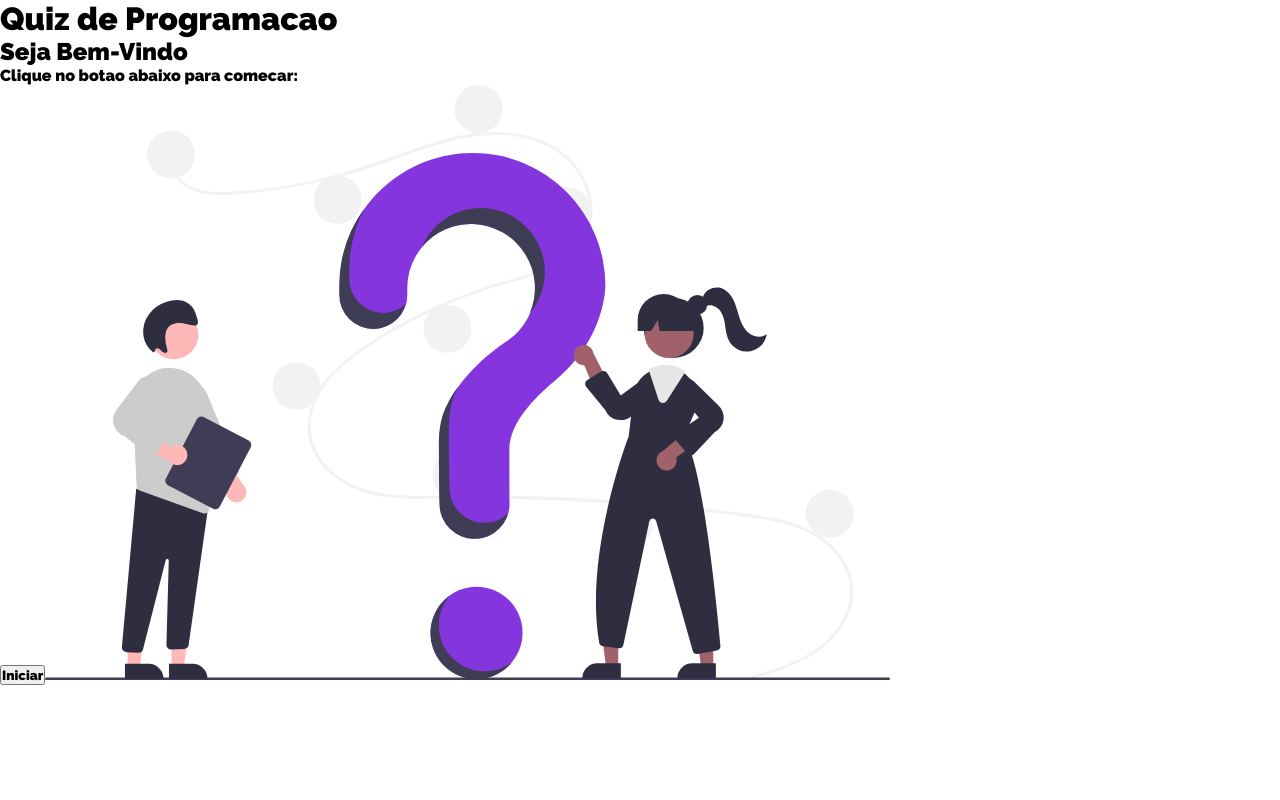
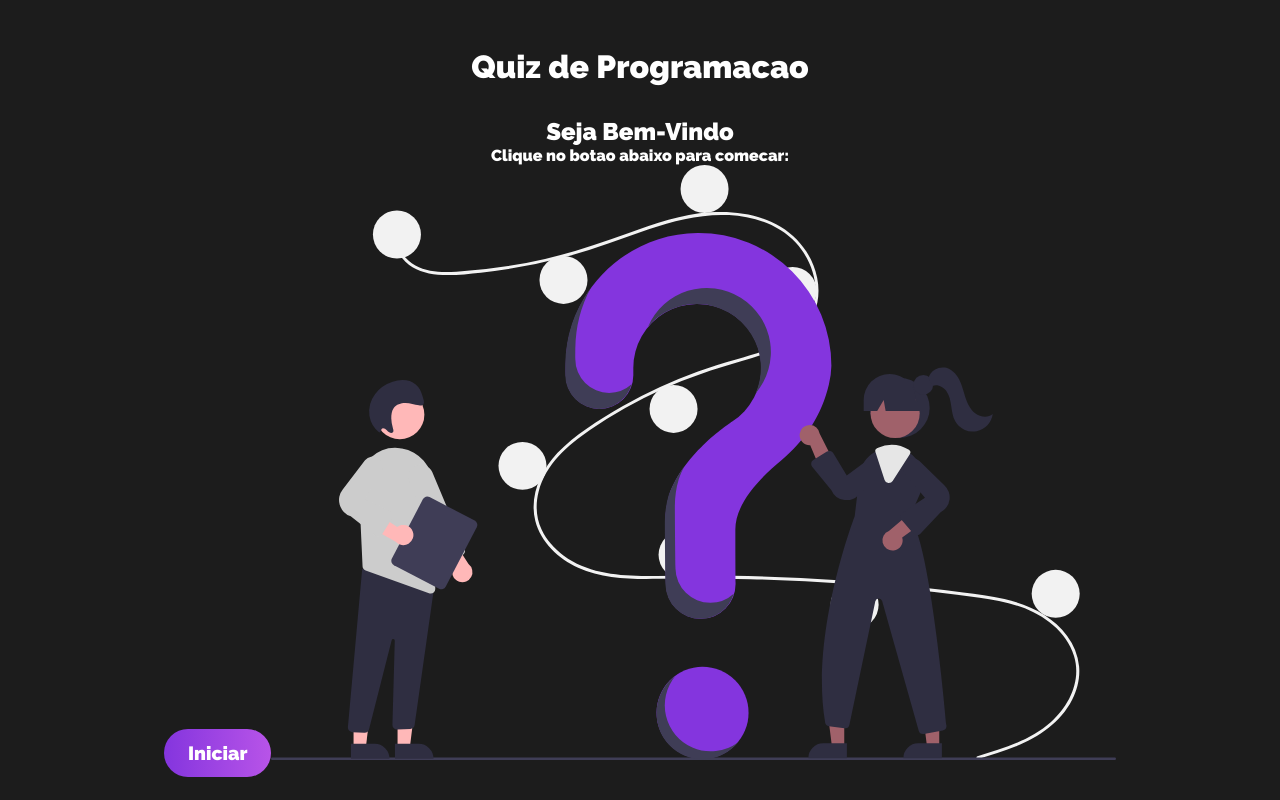
Before and after one commit to ThayRibeiro0/Quiz-React, a React (Vite) app in the folder quiz/: page / in a window 1280 px wide. Built offline with nearby package versions, Linux system fonts and the light colour scheme.

Commit message:
2 commit

```diff
--- a/quiz/src/App.css
+++ b/quiz/src/App.css
@@ -0,0 +1,12 @@
+.App {
+    text-align: center;
+    padding-top: 3rem;
+    display: flex;
+    flex-direction: column;
+    align-items: center;
+    justify-content: center;
+}
+
+.App h1{
+    margin-bottom: 2rem;
+}
--- a/quiz/src/components/Welcome.css
+++ b/quiz/src/components/Welcome.css
@@ -0,0 +1,17 @@
+#welcome {
+    text-align: center;
+    max-width: 500px;
+  }
+
+#welcome h2,
+#welcome p {
+    margin-bottom: 1rem;
+}
+
+#welcome p {
+    color: #8435de;
+}
+
+#welcome img {
+    margin-top: 2rem;
+}
--- a/quiz/src/index.css
+++ b/quiz/src/index.css
@@ -2,4 +2,38 @@
   padding: 0;
   margin: 0;
   font-family: "Raleway", sans-serif;
+  color: #fff;
 }
+
+body,
+html {
+  min-height: 100vh;
+  height: 100%;
+  background-color: #1c1c1c;
+}
+
+img {
+  max-width: 100%;
+}
+
+button{
+  font-weight: bold;
+  font-size: 1.2rem;
+  cursor: pointer;
+  padding: .8rem 1.5rem;
+  background: linear-gradient(
+    90deg,
+    rgba(132, 53, 222, 1) 0%,
+    rgba(184, 84, 232, 1) 100%
+    );
+  border-radius: 3rem;
+  border: none;
+}
+
+button:hover{
+  background: linear-gradient(
+    90deg,
+    rgba(184, 84, 232, 1) 0%,
+    rgba(132, 53, 222, 1) 100%
+    );
+}
```
